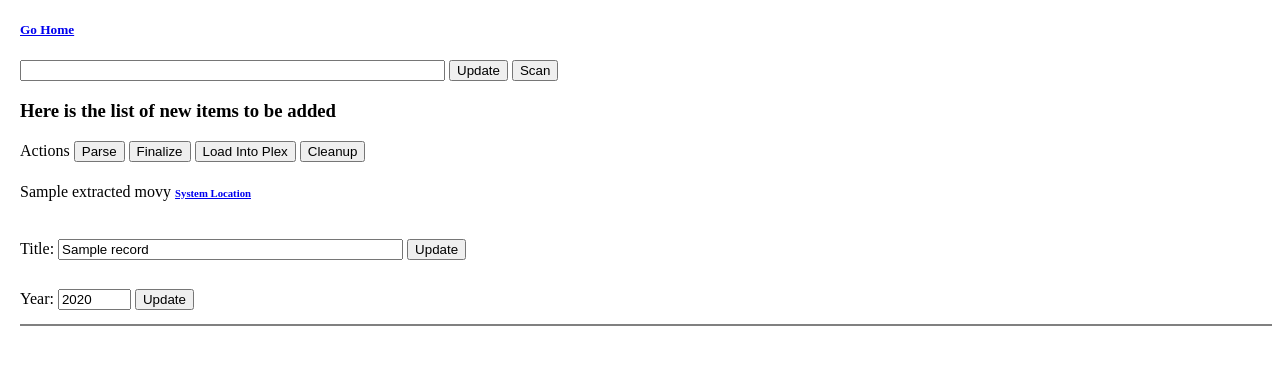
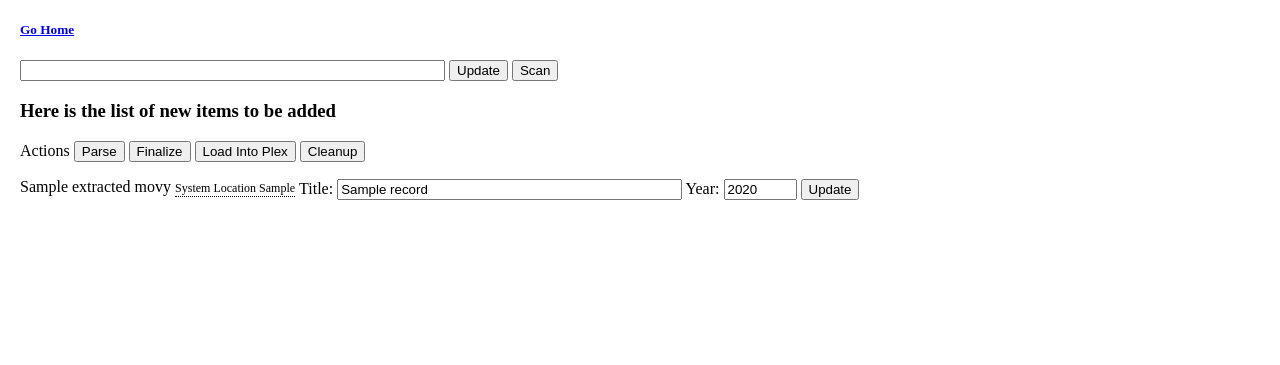
Before and after one commit to smccaffrey/plex-etl, a Flask app: template src/templates/queue.html in a window 1280 px wide. Shown: the top 365 px of the page. Run offline with Flask 2, Linux system fonts and the light colour scheme; the template is opened without the code that fills it: most values are stand-ins (such as "Sample title", 1, 10 or a date in 2020); parts of the project's set-up code (start-up, migrations or seed data) failed here and were passed over.

Commit message:
updating tempalates

```diff
--- a/src/templates/queue.html
+++ b/src/templates/queue.html
@@ -4,6 +4,27 @@
     <meta charset="UTF-8">
     <title>Title</title>
 </head>
+
+<style>
+
+    .tooltip {
+      position: relative;
+      display:inline-block;
+      border-bottom: 1px dotted black;
+      font-size: 12px;
+    }
+
+    .parsed {
+      display: inline-block;
+      float: right;
+    }
+
+    .parsed-year, .parsed-title {
+      display: inline-block;
+    }
+
+</style>
+
 <body style="margin-left: 20px">
     <h5><a href="/"> Go Home </a></h5>
 
@@ -44,7 +65,7 @@
         </div>
 
         <div style="display:inline-block">
-            <form method="post", action="/queue">
+            <form method="post", action="/cleanup">
                 <button type="submit"> Cleanup </button>
             </form>
         </div>
@@ -52,27 +73,34 @@
     </div>
 
     {% for record in records %}
-    <div style="margin-bottom: 10px;border-bottom: 2px solid gray">
+    <div style="margin-bottom: 1px">
         <div style="display:inline-block">
             <p style="display:inline-block">{{ record.ExtractedMovies.raw_torrent_name }} </p>
-            <h6 style="display:inline-block"> <a href="{{ record.full_path_loc }}">System Location</a></h6>
+            <div class="tooltip"> System Location
+                <span class="tooltiptext">
+                    {{ record.full_path_loc }}
+                </span>
+            </div>
 
-            <div>
-                <div class="parsed-year">
-                    <p style="display:inline-block">Title: </p>
-                    <form style="display:inline-block" method="post" action="/queue">
-                        <input type="text" size="40" name="title" value="{{ record.parsed_title }}">
+            <div class="parsed">
+                <div>
+                    <p style="display:inline-block"></p>
+                    <form style="display:inline-block" method="post" action="/update-parsed-data">
+                        <input type="hidden" name="id" value="{{ record.id }}">
+                        <input type="hidden" name="raw_torrent_name" value="{{ record.ExtractedMovies.raw_torrent_name }}">
+                        <span>Title: <input type="text" size="40" name="parsed_title" value="{{ record.parsed_title }}"></span>
+                        <span>Year: <input type="text" size="6" name="parsed_year", value="{{ record.parsed_year }}"></span>
                         <input type="submit" value="Update">
                     </form>
                 </div>
 
-                <div class="parsed-year">
-                    <p style="display:inline-block">Year: </p>
-                    <form style="display:inline-block" method="post" action="/queue">
-                        <input type="text" size="6" name="year", value="{{ record.parsed_year }}">
-                        <input type="submit" value="Update">
-                    </form>
-                </div>
+<!--                <div class="parsed-title">-->
+<!--                    <p style="display:inline-block">Year: </p>-->
+<!--                    <form style="display:inline-block" method="post" action="/queue">-->
+<!--                        <input type="text" size="6" name="year", value="{{ record.parsed_year }}">-->
+<!--                        <input type="submit" value="Update">-->
+<!--                    </form>-->
+<!--                </div>-->
             </div>
 
         </div>
```
